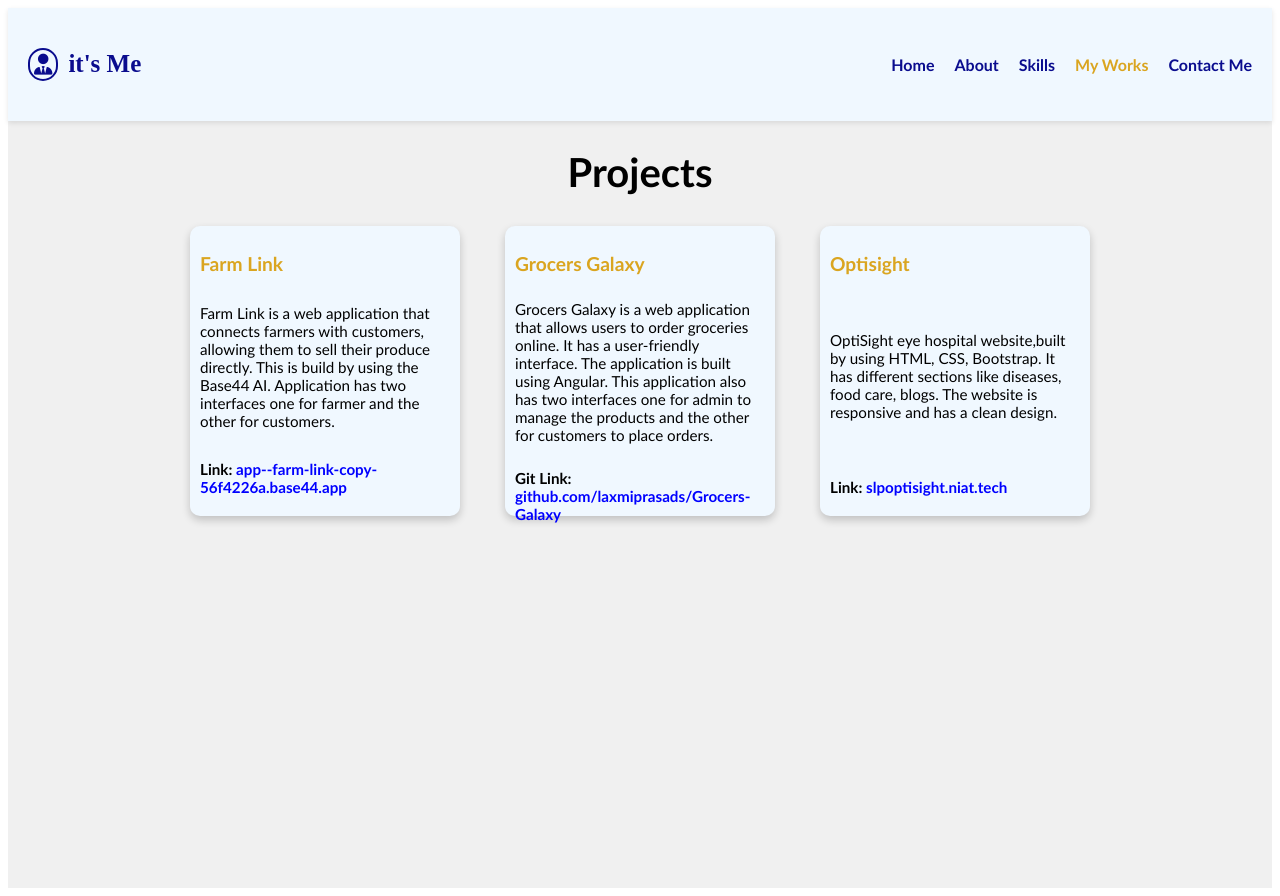
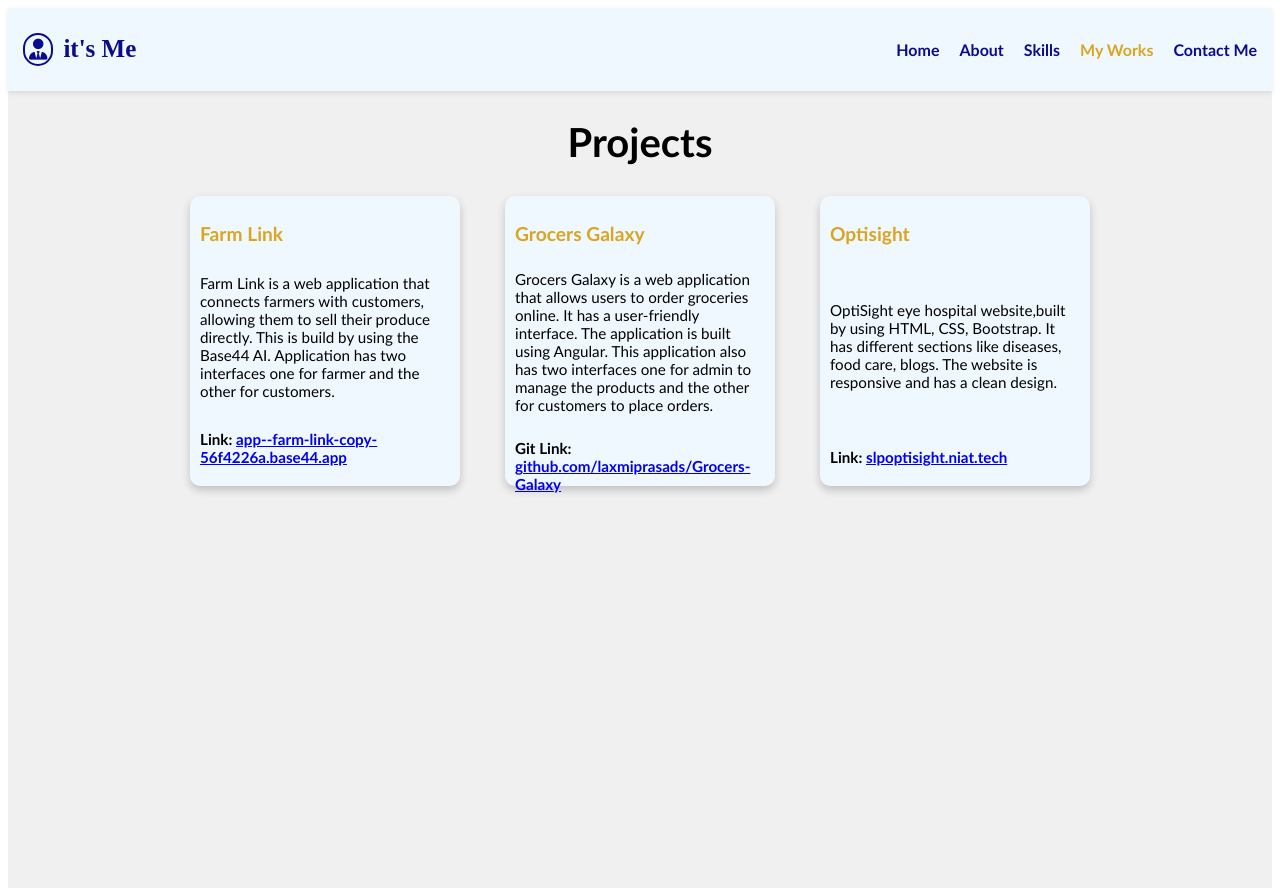
Before and after one commit to laxmiprasads/Portfolio, a React (Vite) app: page /myworks in a window 1280 px wide. Built offline with nearby package versions, Linux system fonts and the light colour scheme.

Commit message:
project done

```diff
--- a/src/components/contactme/contactme.css
+++ b/src/components/contactme/contactme.css
@@ -2,7 +2,6 @@
   background-color: #f0f0f0;
   min-height: 100vh; /* Use min-height to ensure it covers the viewport but can expand */
   font-family: Calibri;
-  padding: 20px; /* Add some padding around the page content */
   box-sizing: border-box; /* Include padding in the element's total width and height */
 }
 .contactmeheading {
--- a/src/components/myworks/works.css
+++ b/src/components/myworks/works.css
@@ -55,7 +55,6 @@
 }
 
 .prolink {
-  color: blue;
   text-decoration: none; /* Remove underline from links */
   font-weight: bold; /* Make links bold */
 }
--- a/src/components/myworks/works.jsx
+++ b/src/components/myworks/works.jsx
@@ -12,21 +12,21 @@ const Myworks = () => {
           <p>
             Farm Link is a web application that connects farmers with customers, allowing them to sell their produce directly. This is build by using the Base44 AI. Application has two interfaces one for farmer and the other for customers.
           </p>
-          <p className="prolink"><span className="linkboldtxt">Link: </span>app--farm-link-copy-56f4226a.base44.app</p>
+          <p className="prolink"><span className="linkboldtxt">Link: </span><a href="https://app--farm-link-copy-56f4226a.base44.app/" target="blank">app--farm-link-copy-56f4226a.base44.app</a></p>
         </div>
         <div className="project">
           <h2 className="projectname">Grocers Galaxy</h2>
           <p>
             Grocers Galaxy is a web application that allows users to order groceries online. It has a user-friendly interface. The application is built using Angular. This application also has two interfaces one for admin to manage the products and the other for customers to place orders.
           </p>
-          <p className="prolink"><span className="linkboldtxt">Git Link: </span>github.com/laxmiprasads/Grocers-Galaxy</p>
+          <p className="prolink"><span className="linkboldtxt">Git Link: </span><a href="https://github.com/laxmiprasads/Grocers-Galaxy" target="blank">github.com/laxmiprasads/Grocers-Galaxy</a></p>
         </div>
         <div className="project">
           <h2 className="projectname">Optisight</h2>
           <p>OptiSight eye hospital website,built by using HTML, CSS, Bootstrap. It has different sections
             like diseases, food care, blogs. The website is responsive and has a clean design.
           </p>
-          <p className="prolink"><span className="linkboldtxt">Link: </span>slpoptisight.niat.tech</p>
+          <p className="prolink"><span className="linkboldtxt">Link: </span><a href="https://slpoptisight.niat.tech/" target="blank">slpoptisight.niat.tech</a></p>
         </div>
       </div>
     </div>
--- a/src/components/navbar/navbar.css
+++ b/src/components/navbar/navbar.css
@@ -32,8 +32,10 @@
   display: flex;
   justify-content: space-between;
   align-items: center;
-  padding: 15px 20px; /* Adjusted padding for better spacing */
+  padding-left: 15px;
+  padding-right: 15px;
   font-family: Calibri;
+
   background-color: aliceblue;
   color: rgb(10, 12, 142);
   position: relative; /* Needed for absolute positioning of mobile menu */
```
